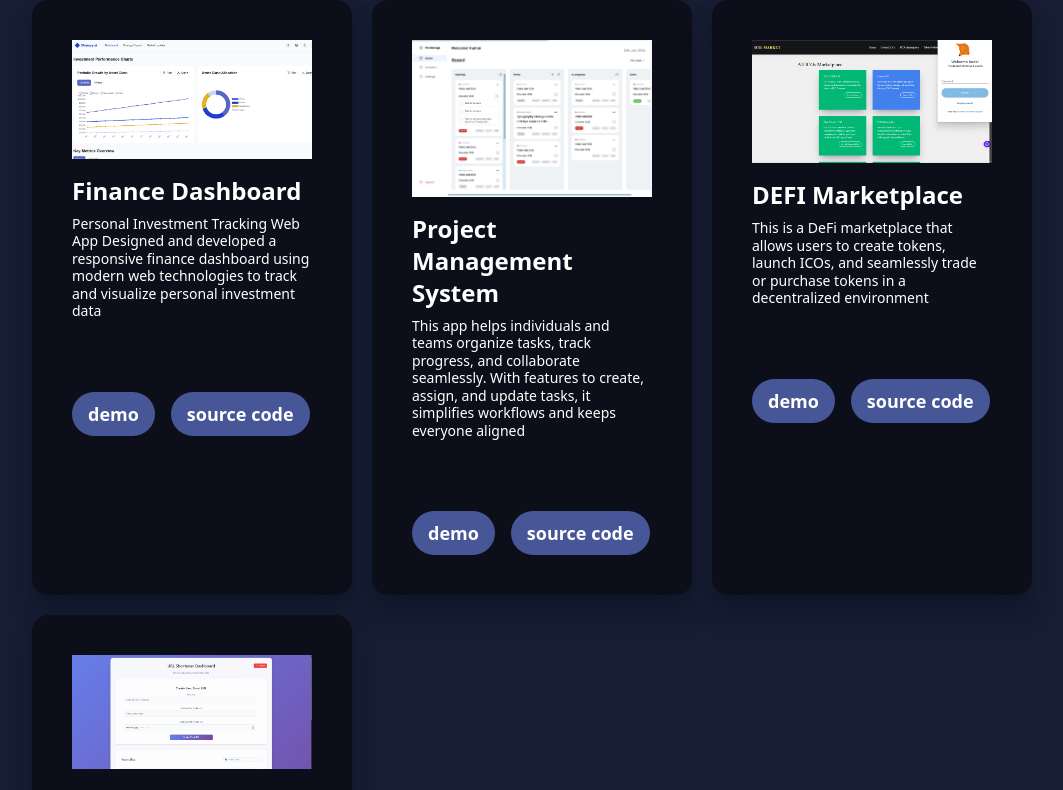
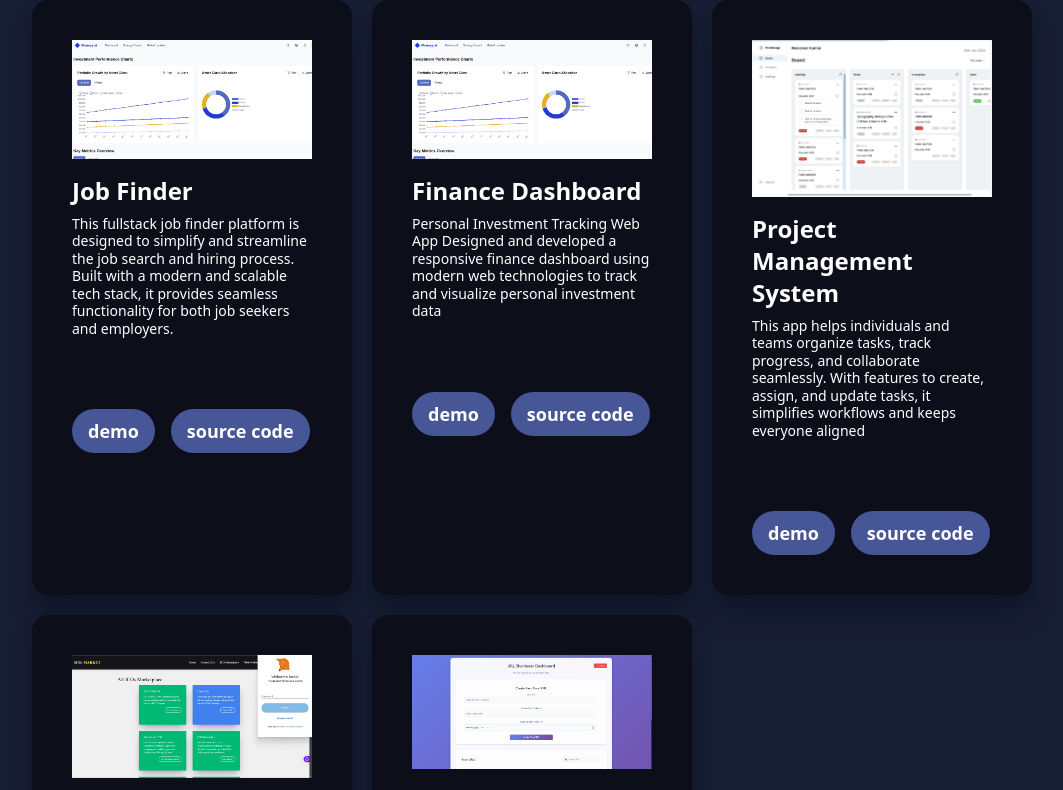
Before and after one commit to raunak123455/portfolioo, a React (Vite) app: page / in a window 1280 px wide. Shown: the part 2588-3378 px from the top of the page, without its empty margins (96-1159 px from the left). Built offline with nearby package versions, Linux system fonts and the light colour scheme.

Commit message:
Update Projects.jsx

```diff
--- a/src/Components/Projects/Projects.jsx
+++ b/src/Components/Projects/Projects.jsx
@@ -11,6 +11,13 @@ const Projects = () => {
     <div id="Projects" className="p-10 md:p-24 text-white ">
       <h1 className="text-2xl md:text-4xl text-white font-bold">Projects</h1>
       <div className="py-12 px-8 flex flex-wrap gap-5">
+          <ProjectCard
+          title="Job Finder"
+          main="This fullstack job finder platform is designed to simplify and streamline the job search and hiring process. Built with a modern and scalable tech stack, it provides seamless functionality for both job seekers and employers."
+          demo="https://naukri-ten.vercel.app/"
+          source="https://github.com/raunak123455/Naukri"
+          img={pj2}
+        />
         <ProjectCard
           title="Finance Dashboard"
           main="Personal Investment Tracking Web App Designed and developed a responsive finance dashboard using modern web technologies to track and visualize personal investment data"
```
